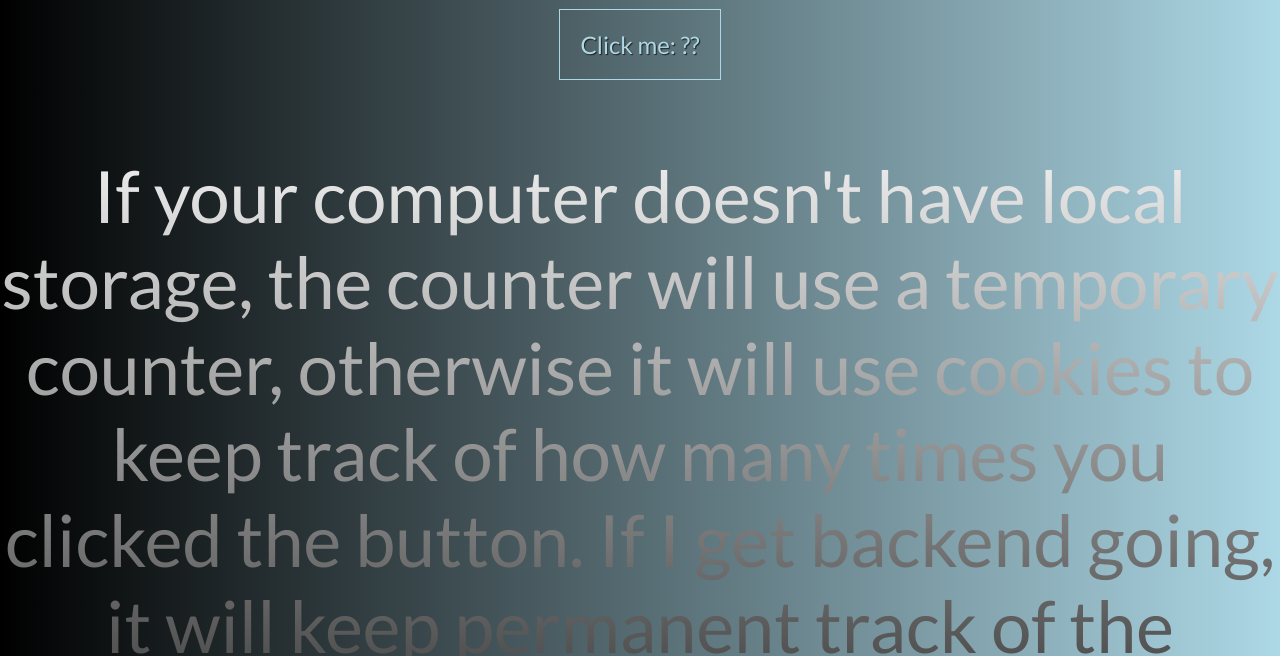
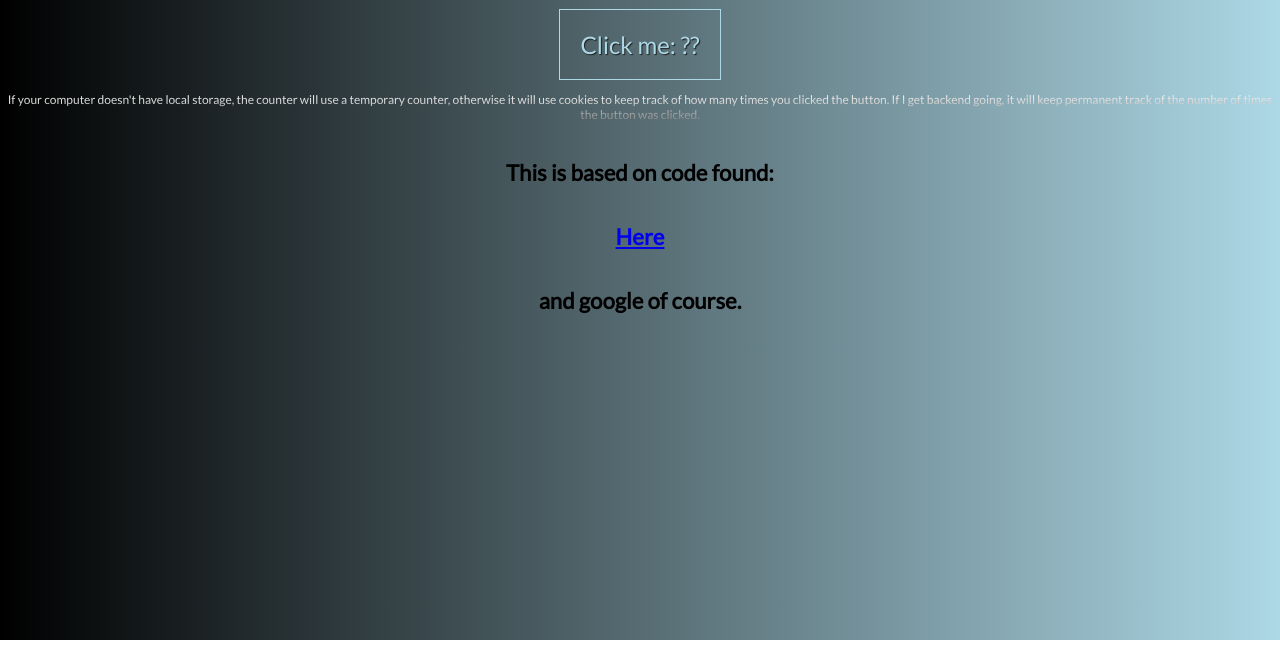
Before and after one commit to AJuneSlop/clickcounter.github.io, a plain HTML site: page index.html in a window 1280 px wide. Shown: the part 160-816 px from the top of the page. Drawn offline with Linux system fonts and the light colour scheme.

Commit message:
Update index.html
Fixing colors

```diff
--- a/index.html
+++ b/index.html
@@ -45,8 +45,8 @@ button {
   color: lightblue;
 }
 p {
-  font-size: 72px;
-  background: -webkit-linear-gradient(#eee, #333);
+  font-size: 12px;
+  background: -webkit-linear-gradient(white, grey);
   -webkit-background-clip: text;
   -webkit-text-fill-color: transparent;
 }
```
